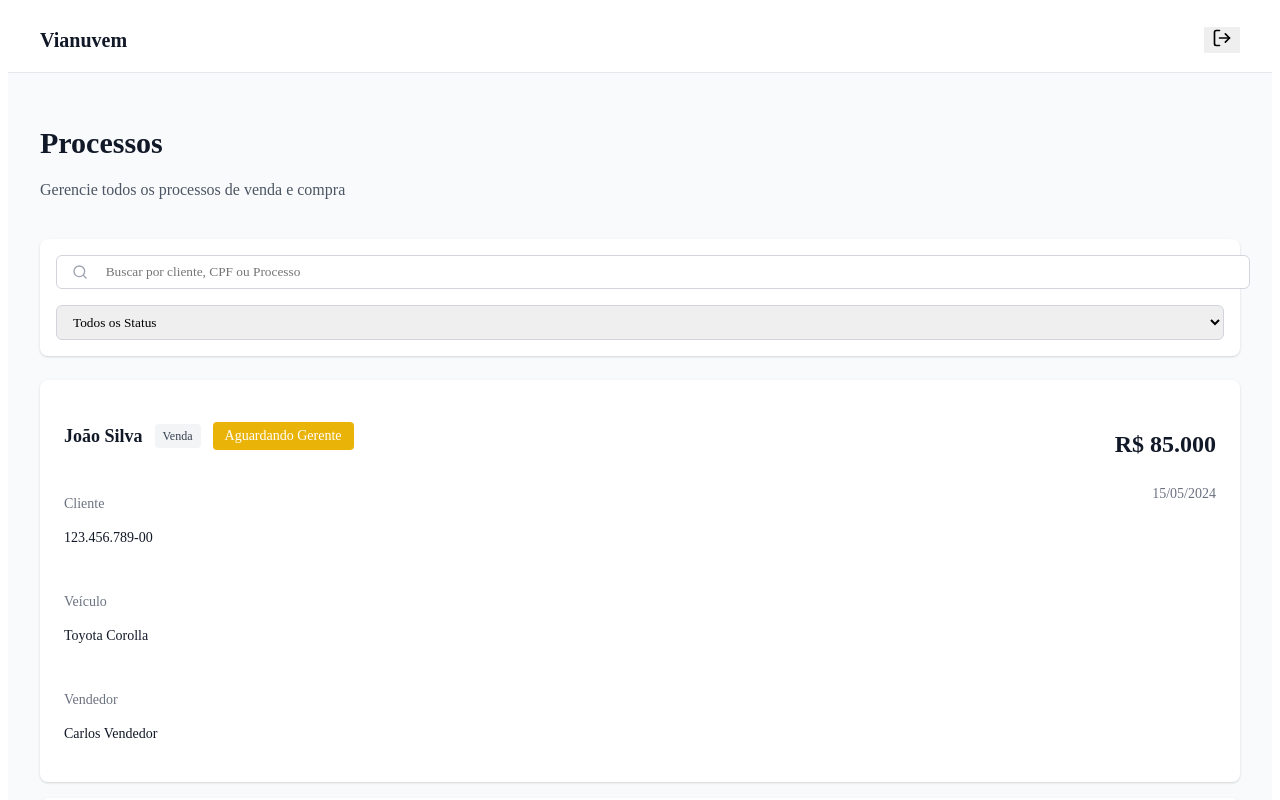
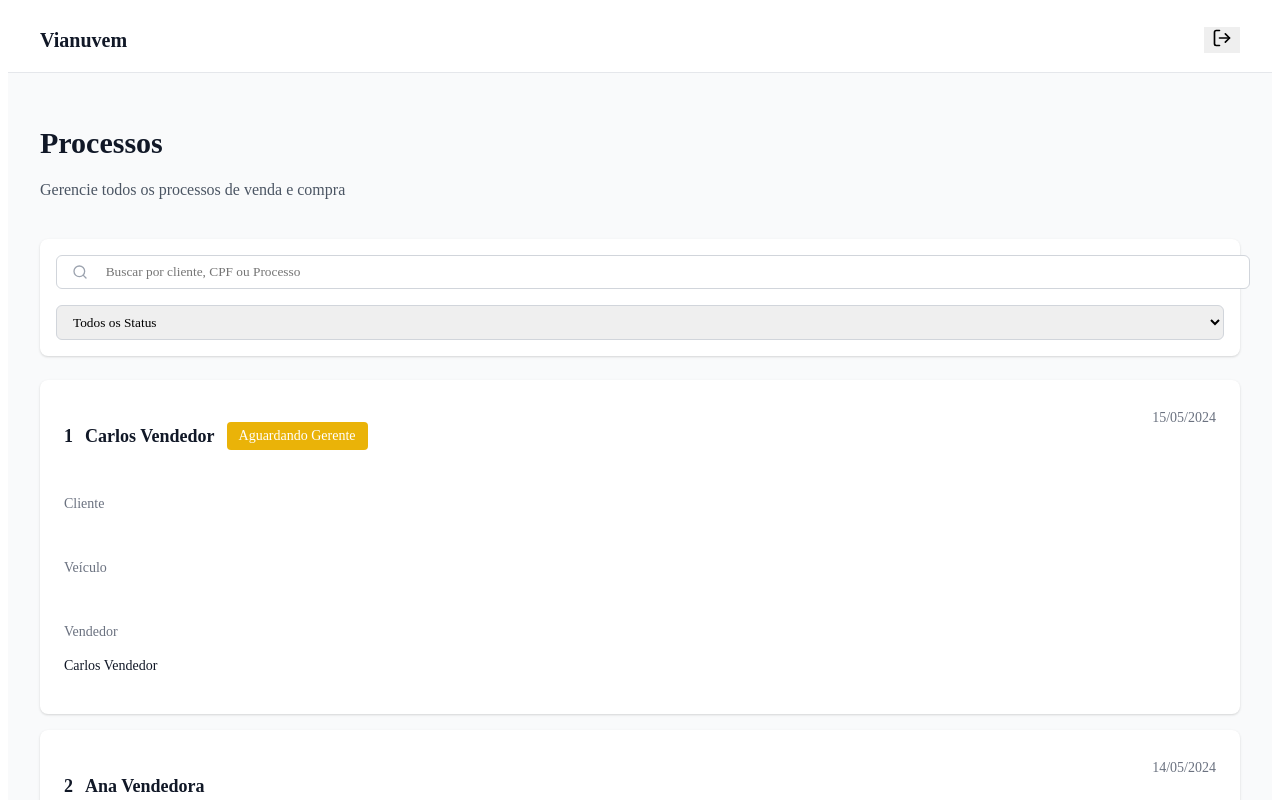
Before and after one commit to Impirione/ModelagemTP1, a React (Vite) app: page /ModelagemTP1/processos in a window 1280 px wide. Shown: the top 800 px of the page. Built offline with nearby package versions, Linux system fonts and the light colour scheme; sample sign-in values are in the browser's storage.

Commit message:
Ajuste de lyoute dos processos

```diff
--- a/src/data/mockData.ts
+++ b/src/data/mockData.ts
@@ -3,33 +3,26 @@ import { Processo, User } from '../types';
 export const mockProcessos: Processo[] = [
   {
     id: '1',
-    tipo: 'venda',
+
+    tipoVeiculo: 'novo',
+    tipoCliente: 'juridica',
+    possuiUsado: true,
+    proposta: '789456',
+
     cliente: {
       id: 'c1',
-      nome: 'João Silva',
-      cpf: '123.456.789-00',
-      telefone: '(11) 98765-4321',
-      email: 'joao@email.com',
-      endereco: 'Rua A, 123, São Paulo - SP',
+      nome: 'EA Construção LTDA',
+      cnpj: '90.588.080/0001-30',
     },
     veiculoNovo: {
       id: 'v1',
-      marca: 'Toyota',
-      modelo: 'Corolla',
-      ano: 2024,
-      placa: 'ABC1D23',
       chassi: '9BWZZZ377VT004251',
-      cor: 'Prata',
       tipo: 'novo',
     },
     veiculoUsado: {
       id: 'v2',
-      marca: 'Chevrolet',
-      modelo: 'Onix',
-      ano: 2019,
       placa: 'XYZ9W87',
       chassi: '9BGRD48X0JG123456',
-      cor: 'Branco',
       tipo: 'usado',
     },
     vendedor: {
@@ -38,9 +31,8 @@ export const mockProcessos: Processo[] = [
       email: 'carlos@vianuvem.com',
       role: 'vendedor',
       ativo: true,
-      createdAt: new Date('2024-01-01'),
+      createdAt: new Date('2024-01-01:08:12:55'),
     },
-    valor: 85000,
     status: 'aguardando_gerente',
     documentos: [
       {
@@ -50,7 +42,7 @@ export const mockProcessos: Processo[] = [
         nome: 'Proposta_Corolla_Joao.pdf',
         url: '#',
         uploadedBy: 'Carlos Vendedor',
-        uploadedAt: new Date('2024-05-15'),
+        uploadedAt: new Date('2024-05-15:09:54:02'),
       },
       {
         id: 'd2',
@@ -59,7 +51,7 @@ export const mockProcessos: Processo[] = [
         nome: 'RG_Joao.pdf',
         url: '#',
         uploadedBy: 'Carlos Vendedor',
-        uploadedAt: new Date('2024-05-15'),
+        uploadedAt: new Date('2024-05-15:12:02:55'),
       },
     ],
     aprovacoes: [
@@ -71,28 +63,26 @@ export const mockProcessos: Processo[] = [
         status: 'pendente',
       },
     ],
-    createdAt: new Date('2024-05-15'),
-    updatedAt: new Date('2024-05-15'),
+    createdAt: new Date('2024-05-15:12:55:02'),
+    updatedAt: new Date('2024-05-15:14:15:02'),
   },
   {
     id: '2',
-    tipo: 'compra',
+
+    tipoVeiculo: 'seminovo',
+    tipoCliente: 'fisica',
+    possuiUsado: false,
+    proposta: '123456',
+
     cliente: {
       id: 'c2',
       nome: 'Maria Santos',
       cpf: '987.654.321-00',
-      telefone: '(11) 91234-5678',
-      email: 'maria@email.com',
-      endereco: 'Av. B, 456, São Paulo - SP',
     },
     veiculoUsado: {
       id: 'v3',
-      marca: 'Honda',
-      modelo: 'Civic',
-      ano: 2020,
       placa: 'DEF5G67',
       chassi: '19XFC2F59LE123456',
-      cor: 'Preto',
       tipo: 'usado',
     },
     vendedor: {
@@ -101,9 +91,8 @@ export const mockProcessos: Processo[] = [
       email: 'ana@vianuvem.com',
       role: 'vendedor',
       ativo: true,
-      createdAt: new Date('2024-01-01'),
+      createdAt: new Date('2024-01-01:17:15:02'),
     },
-    valor: 45000,
     status: 'aguardando_financeiro',
     documentos: [],
     aprovacoes: [
@@ -114,7 +103,7 @@ export const mockProcessos: Processo[] = [
         role: 'gerente',
         status: 'aprovado',
         observacao: 'Aprovado conforme política comercial',
-        dataAprovacao: new Date('2024-05-16'),
+        dataAprovacao: new Date('2024-05-16:17:55:03'),
       },
       {
         id: 'a3',
@@ -124,28 +113,25 @@ export const mockProcessos: Processo[] = [
         status: 'pendente',
       },
     ],
-    createdAt: new Date('2024-05-14'),
-    updatedAt: new Date('2024-05-16'),
+    createdAt: new Date('2024-05-14:15:02:14'),
+    updatedAt: new Date('2024-05-16:15:16:02'),
   },
   {
     id: '3',
-    tipo: 'venda',
+
+    tipoVeiculo: 'novo',
+    tipoCliente: 'fisica',
+    possuiUsado: false,
+    proposta: '456753',
+
     cliente: {
       id: 'c3',
       nome: 'Pedro Oliveira',
       cpf: '456.789.123-00',
-      telefone: '(11) 99876-5432',
-      email: 'pedro@email.com',
-      endereco: 'Rua C, 789, São Paulo - SP',
     },
     veiculoNovo: {
       id: 'v4',
-      marca: 'Volkswagen',
-      modelo: 'T-Cross',
-      ano: 2024,
-      placa: 'GHI2J34',
       chassi: 'WVW1K1AJ5LW123456',
-      cor: 'Azul',
       tipo: 'novo',
     },
     vendedor: {
@@ -154,9 +140,8 @@ export const mockProcessos: Processo[] = [
       email: 'carlos@vianuvem.com',
       role: 'vendedor',
       ativo: true,
-      createdAt: new Date('2024-01-01'),
+      createdAt: new Date('2024-01-01:10:12:22'),
     },
-    valor: 120000,
     status: 'aprovado',
     documentos: [],
     aprovacoes: [
@@ -166,7 +151,7 @@ export const mockProcessos: Processo[] = [
         aprovador: 'Roberto Gerente',
         role: 'gerente',
         status: 'aprovado',
-        dataAprovacao: new Date('2024-05-10'),
+        dataAprovacao: new Date('2024-05-10:14:20:59'),
       },
       {
         id: 'a5',
@@ -174,11 +159,11 @@ export const mockProcessos: Processo[] = [
         aprovador: 'Paula Financeiro',
         role: 'financeiro',
         status: 'aprovado',
-        dataAprovacao: new Date('2024-05-11'),
+        dataAprovacao: new Date('2024-05-11:15:01:55'),
       },
     ],
-    createdAt: new Date('2024-05-09'),
-    updatedAt: new Date('2024-05-11'),
+    createdAt: new Date('2024-05-09:14:25:01'),
+    updatedAt: new Date('2024-05-11:14:28:06'),
   },
 ];
 
@@ -189,7 +174,7 @@ export const mockUsers: User[] = [
     email: 'carlos@vianuvem.com',
     role: 'vendedor',
     ativo: true,
-    createdAt: new Date('2024-01-01'),
+    createdAt: new Date('2024-01-01:15:05:14'),
   },
   {
     id: 'u2',
@@ -197,7 +182,7 @@ export const mockUsers: User[] = [
     email: 'ana@vianuvem.com',
     role: 'vendedor',
     ativo: true,
-    createdAt: new Date('2024-01-01'),
+    createdAt: new Date('2024-01-01:14:20:23'),
   },
   {
     id: 'u3',
@@ -205,7 +190,7 @@ export const mockUsers: User[] = [
     email: 'roberto@vianuvem.com',
     role: 'gerente',
     ativo: true,
-    createdAt: new Date('2024-01-01'),
+    createdAt: new Date('2024-01-01:14:59:01'),
   },
   {
     id: 'u4',
@@ -213,7 +198,7 @@ export const mockUsers: User[] = [
     email: 'paula@vianuvem.com',
     role: 'financeiro',
     ativo: true,
-    createdAt: new Date('2024-01-01'),
+    createdAt: new Date('2024-01-01:20:20:14'),
   },
   {
     id: 'u5',
@@ -221,6 +206,6 @@ export const mockUsers: User[] = [
     email: 'admin@vianuvem.com',
     role: 'administrador',
     ativo: true,
-    createdAt: new Date('2024-01-01'),
+    createdAt: new Date('2024-01-01:07:20:23'),
   },
 ];
--- a/src/pages/ProcessosPage.tsx
+++ b/src/pages/ProcessosPage.tsx
@@ -43,10 +43,6 @@ export default function ProcessosPage() {
 
   if (filterStatus !== 'todos') {
     processos = processos.filter(p => p.status === filterStatus);
-  }
-
-  if (filterTipo !== 'todos') {
-    processos = processos.filter(p => p.tipo === filterTipo);
   }
 
   return (
@@ -124,12 +120,12 @@ export default function ProcessosPage() {
               <div className="flex items-start justify-between">
                 <div className="flex-1">
                   <div className="flex items-center gap-3 mb-3">
-                    <h3 className="text-lg font-semibold text-gray-900">
-                      {processo.cliente.nome}
+                     <h3 className="text-lg font-semibold text-gray-900">
+                      {processo.id}
                     </h3>
-                    <span className="px-2 py-1 bg-gray-100 text-gray-700 text-xs rounded capitalize">
-                      {processo.tipo}
-                    </span>
+                    <h2 className="text-lg font-semibold text-gray-900">
+                      {processo.vendedor.nome}
+                    </h2>
                     <span className={`px-3 py-1 text-white text-sm rounded ${statusColors[processo.status]}`}>
                       {statusLabels[processo.status]}
                     </span>
@@ -142,9 +138,7 @@ export default function ProcessosPage() {
                     </div>
                     <div>
                       <p className="text-gray-500">Veículo</p>
-                      <p className="font-medium text-gray-900">
-                        {processo.veiculoNovo?.marca} {processo.veiculoNovo?.modelo || processo.veiculoUsado?.modelo}
-                      </p>
+
                     </div>
                     <div>
                       <p className="text-gray-500">Vendedor</p>
@@ -154,9 +148,6 @@ export default function ProcessosPage() {
                 </div>
 
                 <div className="text-right ml-4">
-                  <p className="text-2xl font-bold text-gray-900">
-                    R$ {processo.valor.toLocaleString('pt-BR')}
-                  </p>
                   <p className="text-sm text-gray-500 mt-1">
                     {new Date(processo.createdAt).toLocaleDateString('pt-BR')}
                   </p>
--- a/src/types/index.ts
+++ b/src/types/index.ts
@@ -7,8 +7,6 @@ export type UserRole =
   | 'secretaria'
   | 'liberacao'
   | 'diretoria';
-
-export type ProcessType = 'venda' | 'compra';
 
 export type ProcessStatus =
   | 'rascunho'
@@ -41,22 +39,17 @@ export interface User {
 export interface Cliente {
   id: string;
   nome: string;
-  cpf: string;
-  telefone: string;
-  email: string;
-  endereco: string;
+  cpf?: string;
+  cnpj?: string
 }
 
 export interface Veiculo {
   id: string;
-  marca: string;
-  modelo: string;
-  ano: number;
-  placa: string;
+  placa?: string;
   chassi: string;
-  cor: string;
   tipo: 'novo' | 'usado';
 }
+
 
 export interface Documento {
   id: string;
@@ -80,15 +73,21 @@ export interface Aprovacao {
 
 export interface Processo {
   id: string;
-  tipo: ProcessType;
+
+  tipoVeiculo: 'novo' | 'seminovo';
+  tipoCliente: 'fisica' | 'juridica';
+  possuiUsado: boolean;
+
   cliente: Cliente;
   veiculoNovo?: Veiculo;
   veiculoUsado?: Veiculo;
   vendedor: User;
-  valor: number;
+  proposta: string;
+
   status: ProcessStatus;
   documentos: Documento[];
   aprovacoes: Aprovacao[];
+
   createdAt: Date;
   updatedAt: Date;
 }
```
Also changed, not shown: src/pages/ProcessoDetalhePage.tsx (+1 -47 lines), src/pages/TelaInicial.tsx (+99 -27 lines).
